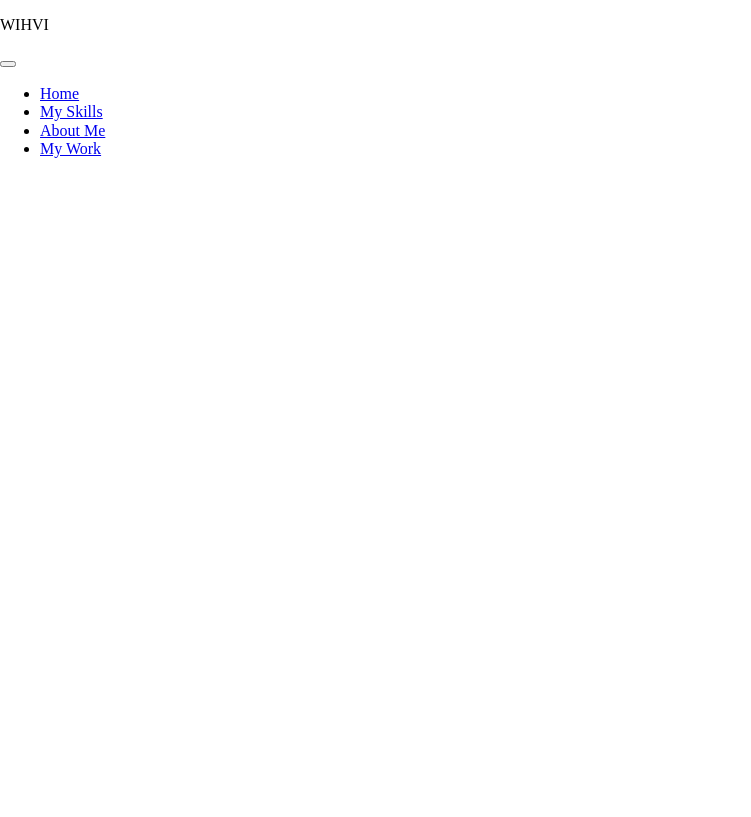
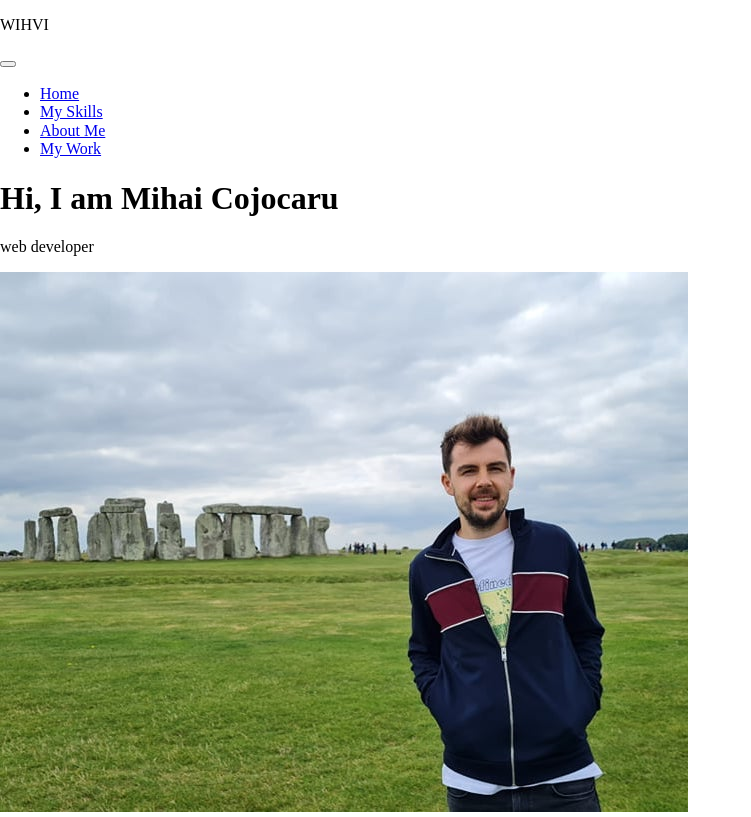
Before and after one commit to WIHVI/personal, a plain HTML site: page index.html in a window 1280 px wide. Shown: the whole page, without its empty margins (0-751 px from the left). Drawn offline with nearby package versions, Linux system fonts and the light colour scheme.

Commit message:
introduction section added

```diff
--- a/index.html
+++ b/index.html
@@ -26,6 +26,15 @@
             </ul>
         </nav>
     </header>
+
+    <!-- Introduction -->
+    <section class="intro" id="home">
+        <h1 class="section__title section__title--intro">
+            Hi, I am <strong>Mihai Cojocaru</strong>
+        </h1>
+        <p class="section__subtitle section__subtitle-intro">web developer</p>
+        <img src="./images/mihai-01.jpg" alt="a picture of Mihai Cojocaru">
+    </section>
 </body>
 
 </html>
```
